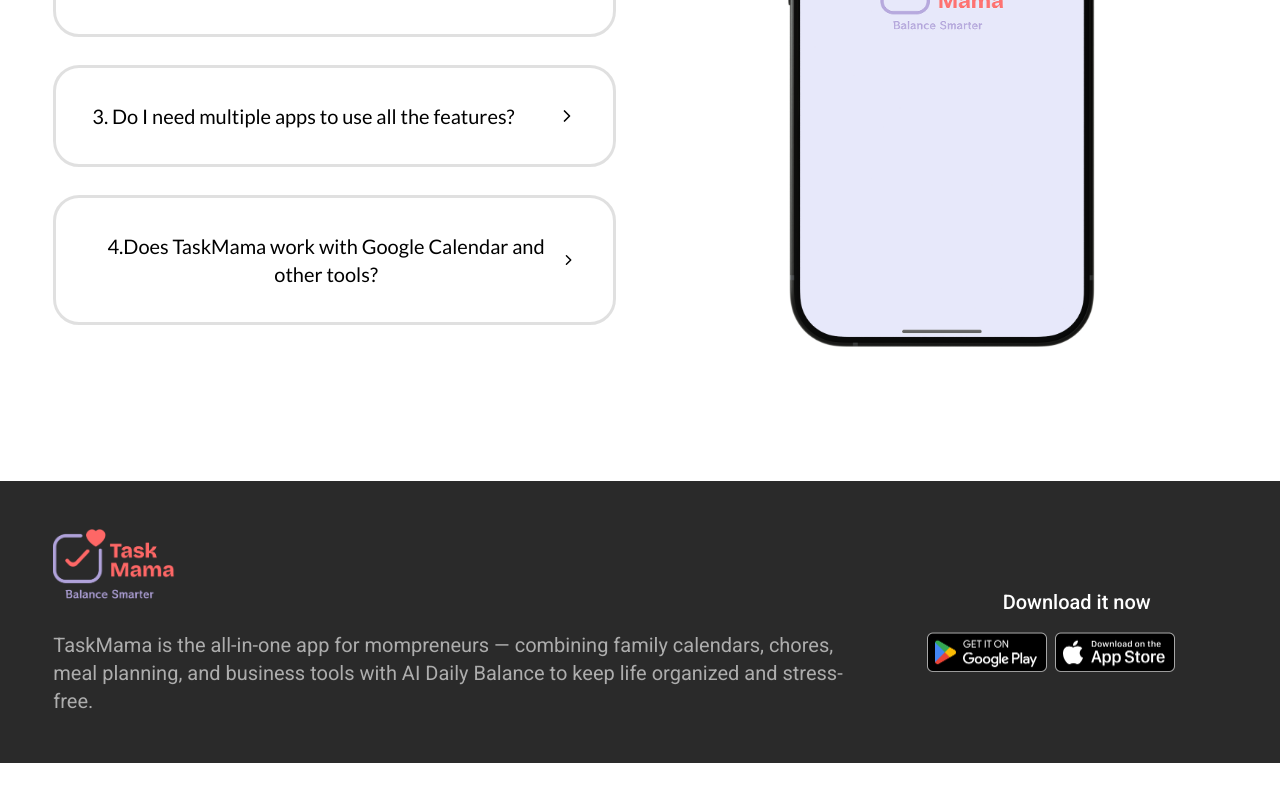
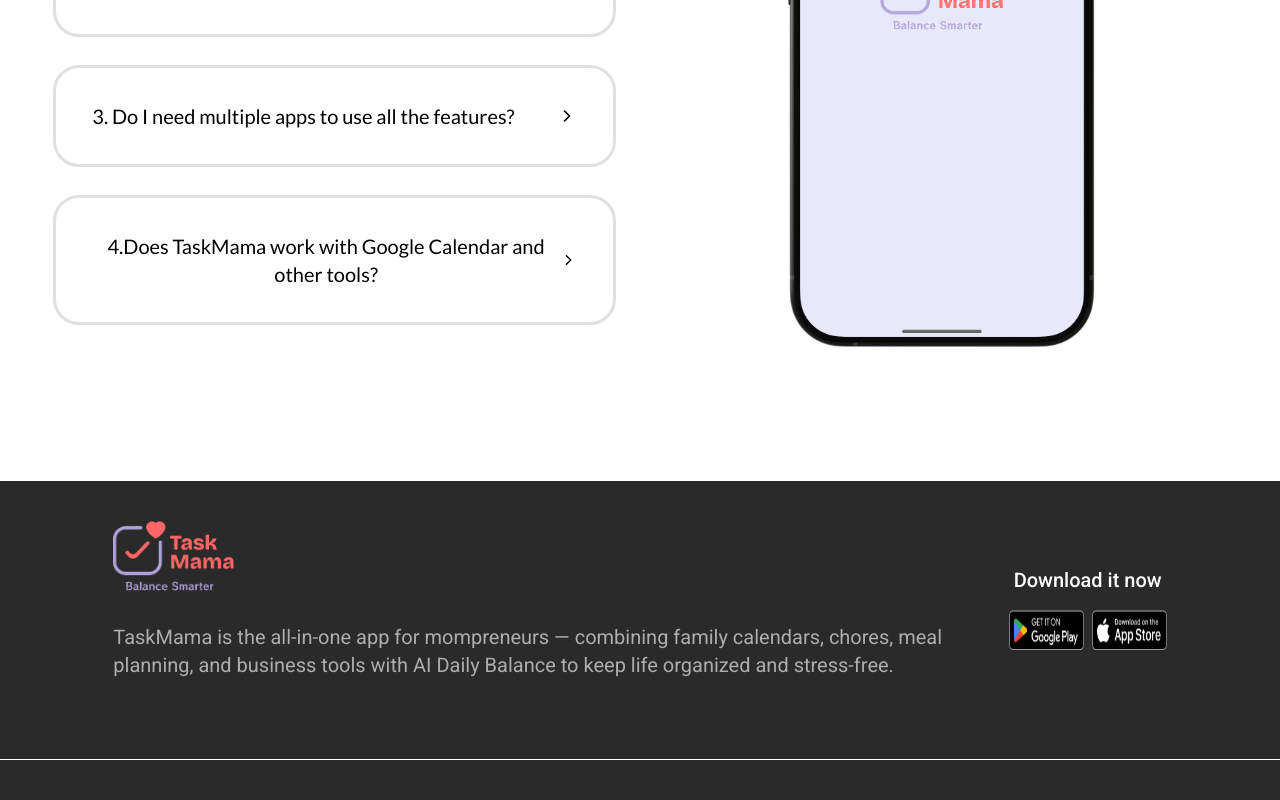
Before and after one commit to alaminislam34/task-mama-landing-page, a Next.js app: page / in a window 1280 px wide. Shown: the part 7977-8777 px from the top of the page. Before the commit the page ends 8740 px from the top, so only its background shows below. Built offline with nearby package versions, Linux system fonts and the light colour scheme.

Commit message:
footer design completed

```diff
--- a/src/app/components/Footer/Footer.jsx
+++ b/src/app/components/Footer/Footer.jsx
@@ -5,15 +5,15 @@
 
 function Footer() {
   return (
-    <div className="bg-[#2A2A2A]">
-      <footer className="max-w-[1440px] w-11/12 mx-auto flex  items-center gap-8 lg:gap-12 py-12">
+    <div className="bg-[#2A2A2A] py-8 lg:py-10 ">
+      <footer className="max-w-[1440px] w-11/12 mx-auto flex flex-col md:flex-row  items-center gap-8 lg:gap-12 px-8 md:px-10 lg:px-[60px]">
         <div>
           <Image
             src={"/logo.png"}
             height={200}
             width={200}
             alt="Logo icon"
-            className="lg:w-[122px] lg:h-[74px] mb-7"
+            className="w-[100px] h-[62px] lg:w-[122px] lg:h-[74px] mb-7"
           />
           <p className="text-[#ADADAD] text-sm md:text-lg lg:text-xl">
             TaskMama is the all-in-one app for mompreneurs — combining family
@@ -21,7 +21,8 @@
             Balance to keep life organized and stress-free.
           </p>
         </div>
-        <div className="w-3/6">
+        <div className="w-3/6 md:w-2/3 lg:w-2/7">
+          <div className="flex flex-col items-center justify-center">
             <h1 className="text-sm md:text-lg lg:text-xl font-medium text-center text-white py-4">
               Download it now
             </h1>
@@ -46,7 +47,9 @@
               </a>
             </div>
           </div>
+        </div>
       </footer>
+      <div className="border-b border-white w-full mt-12 md:mt-16 lg:mt-20"></div>
     </div>
   );
 }
```
Lines whose indentation alone changed are shown as unchanged.
